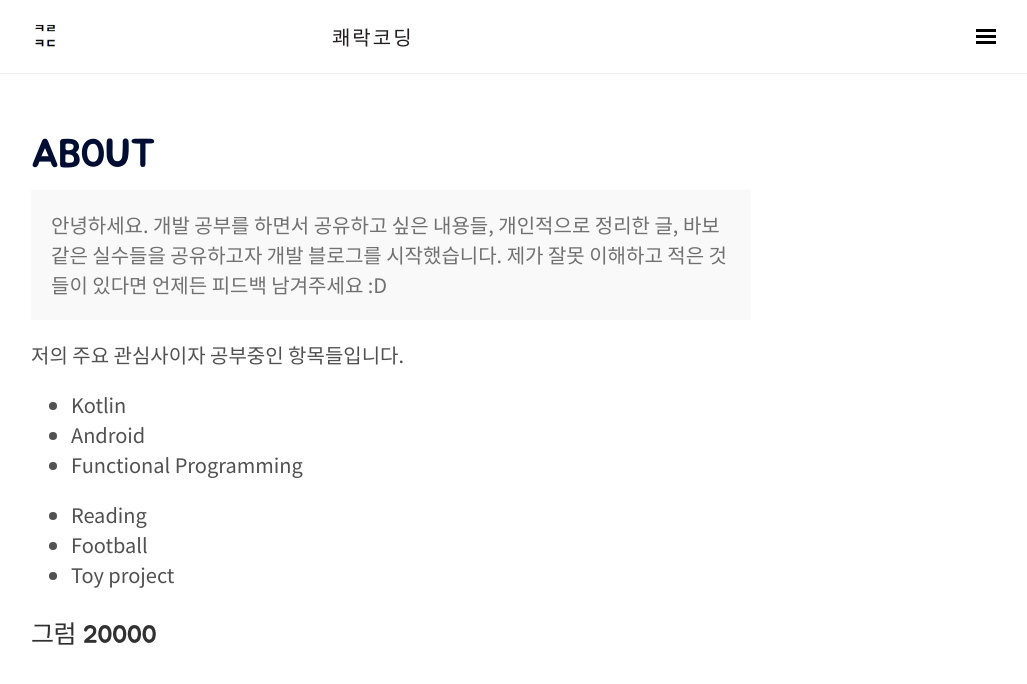
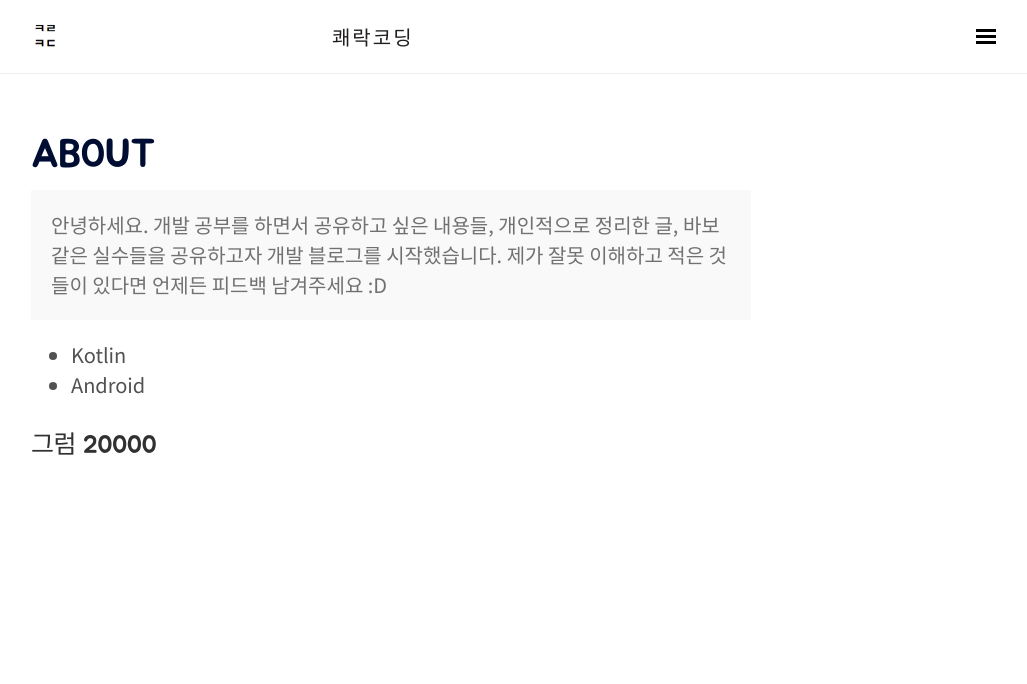
Before and after one commit to wooooooak/wooooooak.github.io, a Jekyll site: the page built from about.md, in a window 1280 px wide. Shown: the top 684 px of the page, without its empty margins (249-1276 px from the left). Built offline with Jekyll 4.4.1, drawn with Linux system fonts in a browser that asks for light colours; nearby versions of some CDN libraries; some web fonts are replaced; comment, search, counter and statistics services are not loaded.

Commit message:
about 수정

```diff
--- a/about.md
+++ b/about.md
@@ -7,14 +7,7 @@ title: About
   안녕하세요. 개발 공부를 하면서 공유하고 싶은 내용들, 개인적으로 정리한 글, 바보같은 실수들을 공유하고자 개발 블로그를 시작했습니다. 제가 잘못 이해하고 적은 것들이 있다면 언제든 피드백 남겨주세요 :D
 </p>
 
-저의 주요 관심사이자 공부중인 항목들입니다.
-
 - Kotlin
 - Android
-- Functional Programming
-
-* Reading
-* Football
-* Toy project
 
 ### 그럼 20000
```
